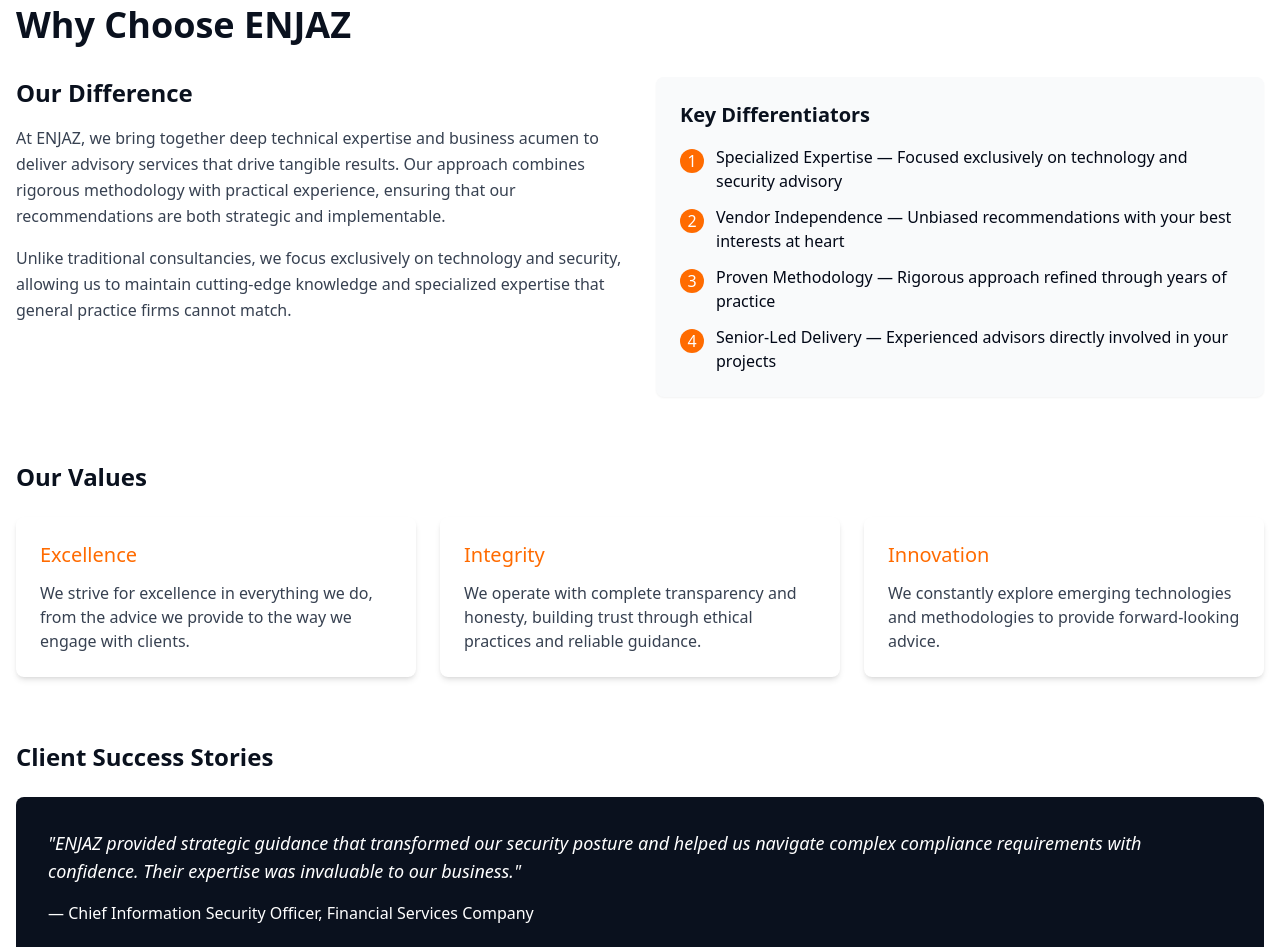
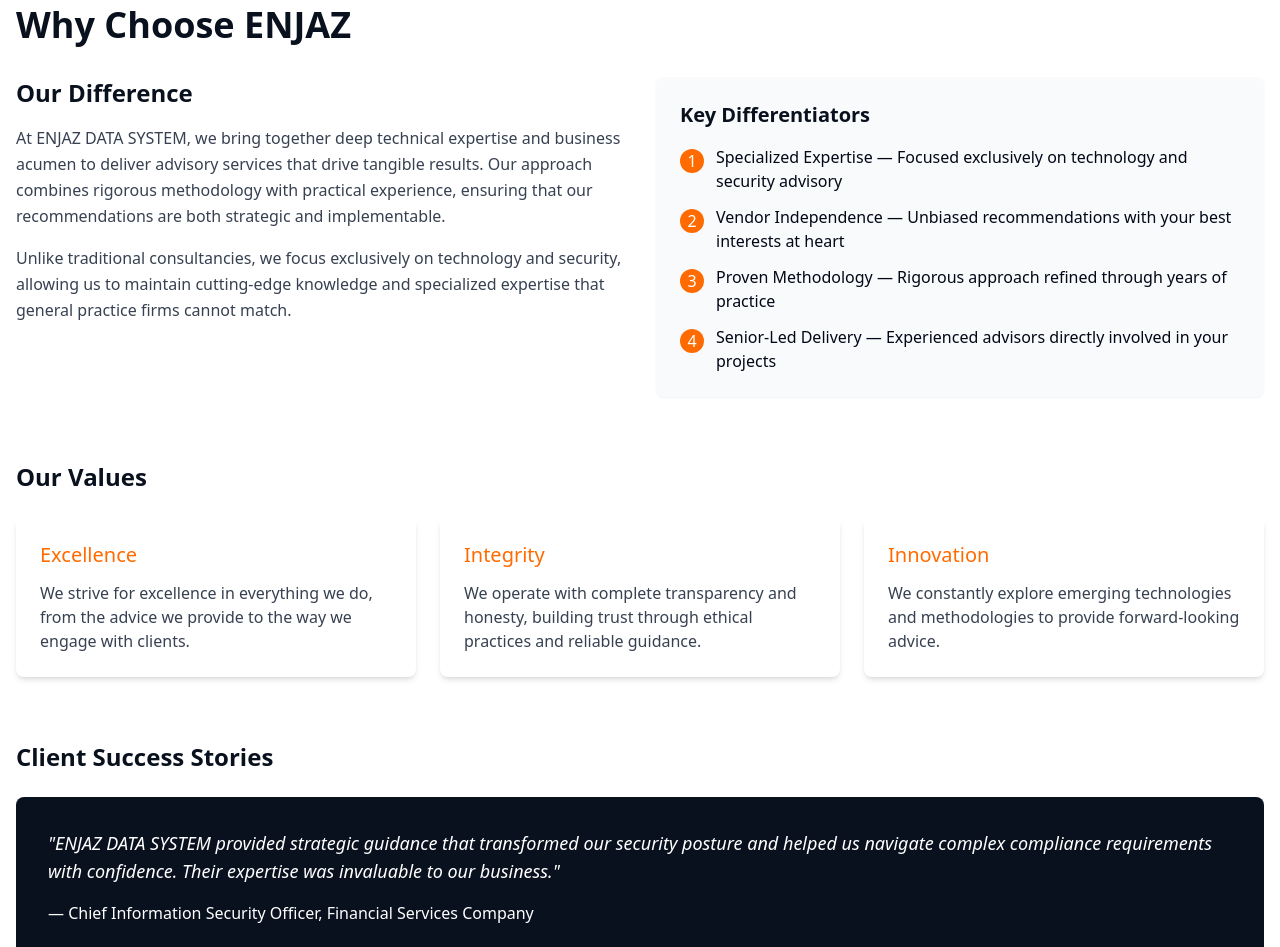
Before and after one commit to hammouda997/enjiaz, a React (Vite) app: page /about/why-enjaz in a window 1280 px wide. Shown: the part 140-1087 px from the top of the page. Built offline with nearby package versions, Linux system fonts and the light colour scheme.

Commit message:
Visual edit in Lovable
Edited UI in Lovable

```diff
--- a/src/pages/WhyEnjaz.tsx
+++ b/src/pages/WhyEnjaz.tsx
@@ -1,13 +1,10 @@
-
 import React from "react";
 import Header from "@/components/Header";
 import Footer from "@/components/Footer";
 import { Button } from "@/components/ui/button";
 import { Link } from "react-router-dom";
-
 const WhyEnjaz = () => {
-  return (
-    <>
+  return <>
       <Header />
       <div className="container mx-auto px-4 py-12">
         <h1 className="text-4xl font-bold mb-8 text-navy-800">Why Choose ENJAZ</h1>
@@ -15,9 +12,7 @@ const WhyEnjaz = () => {
         <section className="grid md:grid-cols-2 gap-8 mb-16">
           <div className="space-y-4">
             <h2 className="text-2xl font-semibold text-navy-800">Our Difference</h2>
-            <p className="text-gray-700 leading-relaxed">
-              At ENJAZ, we bring together deep technical expertise and business acumen to deliver advisory services that drive tangible results. Our approach combines rigorous methodology with practical experience, ensuring that our recommendations are both strategic and implementable.
-            </p>
+            <p className="text-gray-700 leading-relaxed">At ENJAZ DATA SYSTEM, we bring together deep technical expertise and business acumen to deliver advisory services that drive tangible results. Our approach combines rigorous methodology with practical experience, ensuring that our recommendations are both strategic and implementable.</p>
             <p className="text-gray-700 leading-relaxed">
               Unlike traditional consultancies, we focus exclusively on technology and security, allowing us to maintain cutting-edge knowledge and specialized expertise that general practice firms cannot match.
             </p>
@@ -66,9 +61,7 @@ const WhyEnjaz = () => {
         <section className="mb-16">
           <h2 className="text-2xl font-semibold mb-6 text-navy-800">Client Success Stories</h2>
           <div className="bg-navy-800 text-white p-8 rounded-lg">
-            <blockquote className="text-lg italic mb-4">
-              "ENJAZ provided strategic guidance that transformed our security posture and helped us navigate complex compliance requirements with confidence. Their expertise was invaluable to our business."
-            </blockquote>
+            <blockquote className="text-lg italic mb-4">"ENJAZ DATA SYSTEM provided strategic guidance that transformed our security posture and helped us navigate complex compliance requirements with confidence. Their expertise was invaluable to our business."</blockquote>
             <p className="font-medium">— Chief Information Security Officer, Financial Services Company</p>
           </div>
         </section>
@@ -81,8 +74,6 @@ const WhyEnjaz = () => {
         </div>
       </div>
       <Footer />
-    </>
-  );
+    </>;
 };
-
 export default WhyEnjaz;
```
